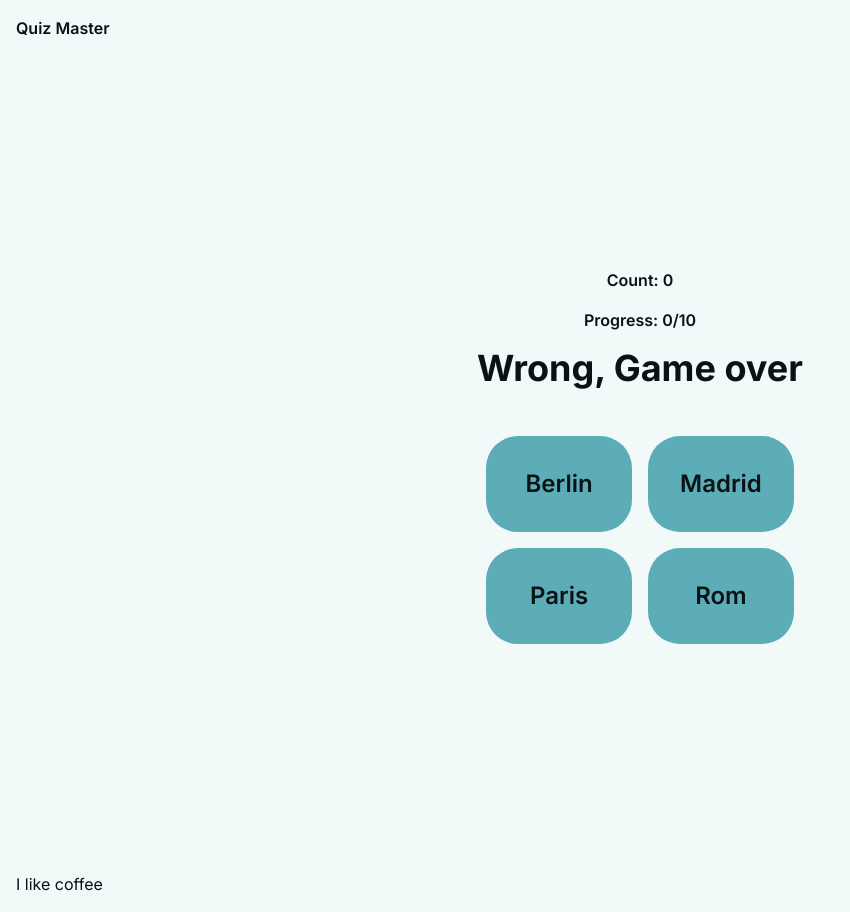
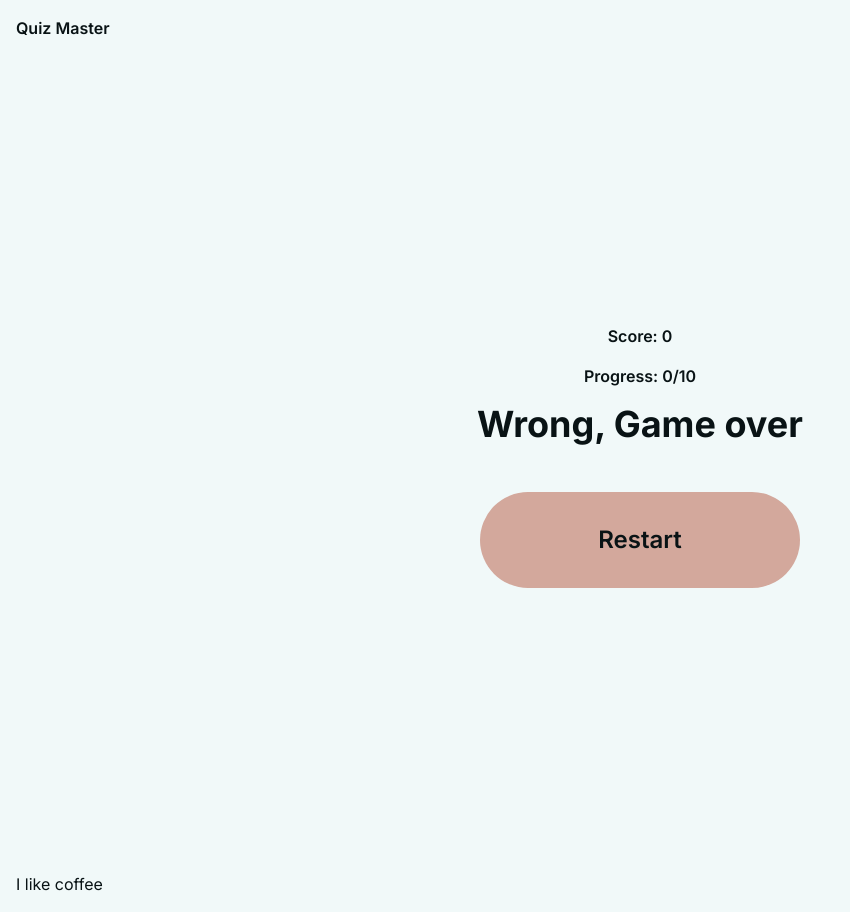
Before and after one commit to jonte265/quiz-trivia-app, a React (Vite) app: page / in a window 1280 px wide. Both pictures are taken after a click on the button "Berlin". Shown: the whole page, without its empty margins (0-850 px from the left). Built offline with nearby package versions, Linux system fonts and the light colour scheme.

Commit message:
add restart game

```diff
--- a/src/components/AnswerBtn.tsx
+++ b/src/components/AnswerBtn.tsx
@@ -6,7 +6,7 @@ function AnswerBtn({ answer }) {
   return (
     <button
       onClick={() => GameStore.nextAnswer(answer)}
-      className='p-8 bg-primary text-text rounded-4xl font-semibold text-2xl hover:bg-primary/80  transition duration-200 ease-in-out cursor-pointer active:scale-95 hover:scale-105'
+      className='p-8 min-w-80 bg-primary text-text rounded-full font-semibold text-2xl hover:bg-primary/80  transition duration-200 ease-in-out cursor-pointer active:scale-95 hover:scale-105'
     >
       {answer}
     </button>
--- a/src/components/GameStart.tsx
+++ b/src/components/GameStart.tsx
@@ -7,17 +7,27 @@ function GameStart() {
 
   return (
     <main className='flex flex-col items-center gap-4 justify-center h-screen bg-background text-text'>
-      <h3 className='font-semibold'>Count: {GameStore.score}</h3>
+      <h3 className='font-semibold'>Score: {GameStore.score}</h3>
       <h3 className='font-semibold'>
         Progress: {GameStore.currentQuestionIndex}/{questions.length}
       </h3>
-      <h2 className='font-bold text-4xl'>{GameStore.currentQuestion}</h2>
-
-      <div className='grid grid-cols-2 gap-4 mt-8'>
-        {GameStore.currentOptions.map((option, index) => (
-          <AnswerBtn answer={option} key={index} />
-        ))}
-      </div>
+      <h2 className='font-bold text-center text-4xl'>
+        {GameStore.currentQuestion}
+      </h2>
+      {GameStore.restartMode ? (
+        <button
+          className='p-8 mt-8 min-w-80 bg-secondary text-text rounded-full font-semibold text-2xl hover:bg-secondary/80  transition duration-200 ease-in-out cursor-pointer active:scale-95 hover:scale-105'
+          onClick={GameStore.restartGame}
+        >
+          Restart
+        </button>
+      ) : (
+        <div className='grid grid-cols-2 gap-4 mt-8'>
+          {GameStore.currentOptions.map((option, index) => (
+            <AnswerBtn answer={option} key={index} />
+          ))}
+        </div>
+      )}
     </main>
   );
 }
--- a/src/store/store.ts
+++ b/src/store/store.ts
@@ -8,7 +8,9 @@ type GameStoreType = {
   currentOptions: string[];
   correctAnswer: string;
 
+  restartMode: boolean;
   nextAnswer: () => void;
+  restartGame: () => void;
 };
 
 const useGameStore = create<GameStoreType>((set) => ({
@@ -18,6 +20,8 @@ const useGameStore = create<GameStoreType>((set) => ({
   currentQuestion: questions[0].question,
   currentOptions: questions[0].options,
   correctAnswer: questions[0].answer,
+
+  restartMode: false,
 
   nextAnswer: (answer: string) =>
     set((state) => {
@@ -43,9 +47,20 @@ const useGameStore = create<GameStoreType>((set) => ({
       } else {
         return {
           currentQuestion: 'Wrong, Game over',
+          restartMode: true,
         };
       }
     }),
+
+  restartGame: () =>
+    set(() => ({
+      score: 0,
+      currentQuestionIndex: 0,
+      currentQuestion: questions[0].question,
+      currentOptions: questions[0].options,
+      correctAnswer: questions[0].answer,
+      restartMode: false,
+    })),
 }));
 
 export default useGameStore;
```
